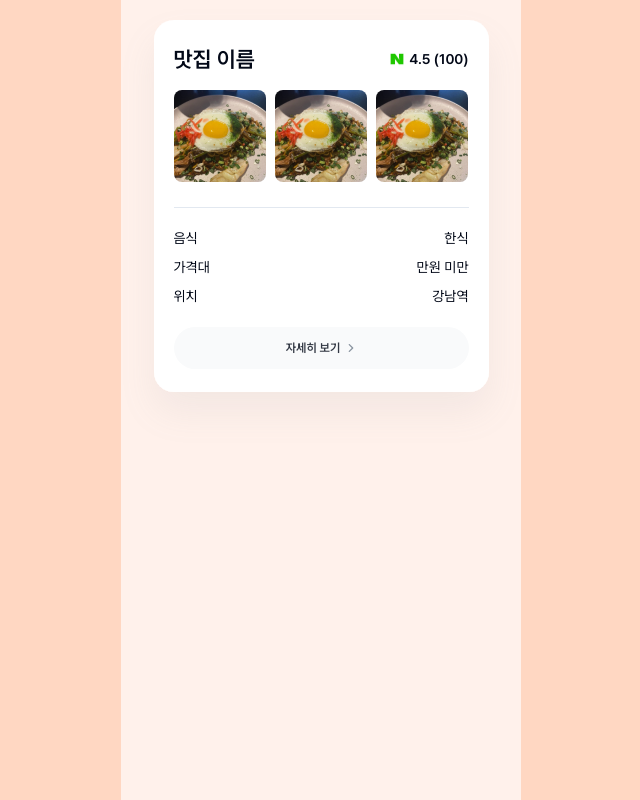
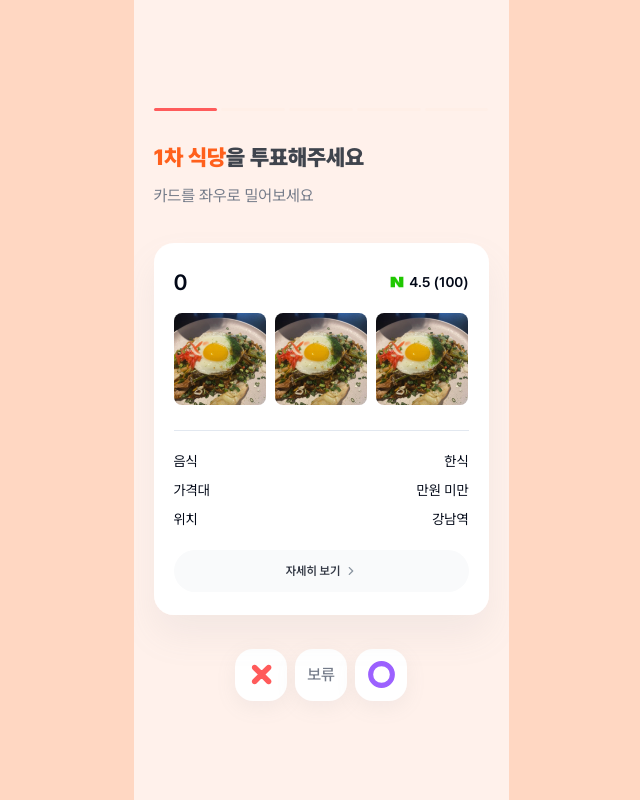
Before and after one commit to mash-up-kr/piikii_web, a Next.js app: page /vote in a window 1280 px wide. Shown: the whole page, without its empty margins (319-959 px from the left). Built offline with nearby package versions, Linux system fonts and the light colour scheme.

Commit message:
feat: add button list and connect swiper handlers

```diff
--- a/app/layout.tsx
+++ b/app/layout.tsx
@@ -26,7 +26,7 @@ export default function RootLayout({
         className={`${Pretendard.className} w-screen flex justify-center bg-primary-200`}
       >
         <ClientProvider>
-          <div className="max-w-[400px] w-full bg-neutral-0 relative h-dvh overflow-y-auto">
+          <div className="max-w-[375px] w-full bg-neutral-0 relative h-dvh overflow-y-auto overflow-x-hidden">
             {children}
           </div>
         </ClientProvider>
--- a/app/vote/components/MotionCard.tsx
+++ b/app/vote/components/MotionCard.tsx
@@ -1,14 +1,16 @@
 "use client";
 
 import { motion, useMotionValue, useTransform } from "framer-motion";
-import { useState } from "react";
+import { useMemo, useState } from "react";
 import { SwipeDirection } from "../model";
 import Image from "next/image";
 import { Z_INDEX } from "@/lib/constants";
 import CardWithImage from "@/components/common/Cards/CardWithImage";
+import { get } from "http";
 
 interface Props {
   index: number;
+  direction: SwipeDirection | null;
   data: any;
   onSwipeCard: (direction: SwipeDirection) => void;
   hideShadow: boolean;
@@ -24,20 +26,19 @@ const variants = {
      * NOTE: custom.exitX 가 0 이면 exitY 값을 설정하여 위로 올라가게 함
      * - 기본적으로 좌우로 이동 할때 exitX 값을 설정해주면서 index 변경을 하는데 exitX 값 설정 없이 index 변경은 "보류"로 인식하기 위한 로직
      */
-    y: custom.exitX ? 0 : custom.exitY,
-    opacity: 0,
-    transition: { duration: 0.3 },
+    y: custom.exitY,
+    opacity: custom.exitX ? 0 : 1,
+    transition: { duration: custom.exitX ? 0.3 : 0.6, ease: "easeIn" },
   }),
 };
 
 export default function MotionCard({
   index,
+  direction,
   onSwipeCard,
   data,
   hideShadow,
 }: Props) {
-  const [exitX, setExitX] = useState(0);
-
   const x = useMotionValue(0);
   const y = useTransform(x, [-250, 0, 250], [-30, 0, -30]);
 
@@ -50,17 +51,26 @@ export default function MotionCard({
 
   const swipeCardOverlayOpacity = useTransform(x, [-150, 0, 150], [0, 1, 0]);
 
-  function handleDragEnd(_: any, info: { offset: { x: number } }) {
+  const exitX = useMemo(() => {
+    if (direction === SwipeDirection.LEFT) return -250;
+    if (direction === SwipeDirection.RIGHT) return 250;
+    return 0;
+  }, [direction]);
+
+  const exitY = useMemo(() => {
+    if (direction === SwipeDirection.UP) return -500;
+    return 0;
+  }, [direction]);
+
+  const handleDragEnd = (_: any, info: { offset: { x: number } }) => {
     if (info.offset.x < -50) {
-      setExitX(-250);
       onSwipeCard(SwipeDirection.LEFT);
     }
 
     if (info.offset.x > 50) {
-      setExitX(250);
       onSwipeCard(SwipeDirection.RIGHT);
     }
-  }
+  };
 
   if (!data) return <></>;
 
@@ -69,7 +79,7 @@ export default function MotionCard({
       {/* Background Overlay */}
       <motion.div
         layout
-        className="w-[335px] h-[372px] rounded-[20px] flex justify-center items-center absolute top-[20px] bg-primary-100"
+        className="w-[335px] h-[372px] rounded-[20px] flex justify-center items-center absolute top-[24px] bg-primary-100"
         exit={{ opacity: 0, transition: { duration: 0.3 } }}
         style={{
           opacity: swipeCardOverlayOpacity,
@@ -79,14 +89,15 @@ export default function MotionCard({
 
       {/* Main Motion Card Component */}
       <motion.div
-        className="w-[335px] h-[372px] rounded-[20px] flex justify-center items-center absolute top-[20px]"
+        key={index}
+        className="w-[335px] h-[372px] rounded-[20px] flex justify-center items-center absolute top-[24px]"
         layout
         initial="initial"
         animate="animate"
         exit="exit"
         custom={{
           exitX,
-          exitY: 100,
+          exitY,
         }}
         drag="x"
         dragConstraints={{ top: 0, right: 0, bottom: 0, left: 0 }}
@@ -103,7 +114,7 @@ export default function MotionCard({
         whileDrag={{ cursor: "grabbing" }}
       >
         <CardWithImage
-          place="맛집 이름"
+          place={index.toString()}
           rating="4.5"
           reviewCount={100}
           images={["/png/food.png", "/png/food.png", "/png/food.png"]}
@@ -113,6 +124,7 @@ export default function MotionCard({
             { label: "위치", value: "강남역" },
           ]}
           noShadow={hideShadow}
+          cardClassName=""
         />
 
         <motion.div
--- /dev/null
+++ b/app/vote/components/MotionCardActionButtons.tsx
@@ -0,0 +1,52 @@
+import { Button } from "@/components/common/Button/Button";
+import { cn } from "@/lib/utils";
+import { SwipeDirection } from "../model";
+import Image from "next/image";
+
+const ICON_BUTTON_CLASSNAME =
+  "bg-neutral-0 !w-[52px] !h-[52px] flex justify-center items-center !p-0 rounded-[18px] shadow-s" as const;
+
+interface Props {
+  onClickButton: (direction: SwipeDirection) => void;
+}
+
+export default function MotionCardActionButtons({ onClickButton }: Props) {
+  return (
+    <div className="flex justify-center items-center gap-x-[8px]">
+      <Button
+        className={cn(
+          "hover:bg-secondary-dislike-100 active:bg-secondary-dislike-200",
+          ICON_BUTTON_CLASSNAME
+        )}
+        onClick={() => onClickButton(SwipeDirection.LEFT)}
+      >
+        <Image src="/svg/icon-x-mono.svg" width={27} height={27} alt="X" />
+      </Button>
+      <Button
+        className={cn(
+          "text-black-16 hover:bg-neutral-500 active:bg-neutral-600 group",
+          ICON_BUTTON_CLASSNAME
+        )}
+        onClick={() => onClickButton(SwipeDirection.UP)}
+      >
+        <span className="text-neutral-600 group-hover:text-neutral-0">
+          보류
+        </span>
+      </Button>
+      <Button
+        className={cn(
+          " hover:bg-secondary-like-100 active:bg-secondary-like-200",
+          ICON_BUTTON_CLASSNAME
+        )}
+        onClick={() => onClickButton(SwipeDirection.RIGHT)}
+      >
+        <Image
+          src="/svg/icon-circle-empty-mono.svg"
+          width={27}
+          height={27}
+          alt="O"
+        />
+      </Button>
+    </div>
+  );
+}
--- a/app/vote/components/MotionCardContainer.tsx
+++ b/app/vote/components/MotionCardContainer.tsx
@@ -1,52 +1,72 @@
 "use client";
 
-import { useCallback, useState } from "react";
+import { useCallback, useEffect, useState } from "react";
 import MotionCard from "./MotionCard";
 import { AnimatePresence } from "framer-motion";
 import { SwipeDirection } from "../model";
+import Image from "next/image";
+import { Button } from "@/components/common/Button/Button";
+import { cn } from "@/lib/utils";
+import MotionCardActionButtons from "./MotionCardActionButtons";
 
 interface Props {
   cardList: any[];
   onUpdateCardList: (cardList: any[]) => void;
 }
 
-export default function MotionCardContainer({ cardList }: Props) {
-  const [curIndex, setCurIndex] = useState(0);
+type SwipedCount = number;
+type SwipeState = [SwipeDirection, SwipedCount];
 
-  const handleSwipeCard = useCallback(
-    (direction: SwipeDirection) => {
-      setCurIndex(curIndex + 1);
-    },
-    [curIndex]
-  );
+export default function MotionCardContainer({
+  cardList,
+  onUpdateCardList,
+}: Props) {
+  const [swipedDirection, setSwipedDirection] = useState<SwipeState>([
+    SwipeDirection.NONE,
+    0,
+  ]);
+
+  const [curCardIndex, setCurCardIndex] = useState(0);
+
+  const handleSwipeCard = useCallback((direction: SwipeDirection) => {
+    setSwipedDirection((prev) => [direction, prev[1] + 1]);
+  }, []);
+
+  useEffect(() => {
+    if (swipedDirection[0] === SwipeDirection.NONE) return;
+
+    setCurCardIndex((prev) => prev + 1);
+  }, [swipedDirection]);
 
   return (
-    <div className="flex h-[450px] justify-center pt-[20px] relative overflow-x-hidden">
-      {curIndex <= cardList.length && (
+    <>
+      <div className="flex h-[430px] w-full justify-center pt-[24px] pb-[32px] relative">
+        {curCardIndex <= cardList.length && (
           <AnimatePresence initial={false}>
             <MotionCard
-            key={curIndex + 2}
-            index={curIndex + 2}
+              key={curCardIndex + 1}
+              index={curCardIndex + 1}
+              direction={swipedDirection[0]}
               onSwipeCard={handleSwipeCard}
-            data={cardList[curIndex + 2] ?? null}
+              data={cardList[curCardIndex + 1] ?? null}
               hideShadow={false}
             />
             <MotionCard
-            key={curIndex + 1}
-            index={curIndex + 1}
+              key={curCardIndex}
+              index={curCardIndex}
+              direction={swipedDirection[0]}
               onSwipeCard={handleSwipeCard}
-            data={cardList[curIndex + 1] ?? null}
-            hideShadow={true}
-          />
-          <MotionCard
-            key={curIndex}
-            index={curIndex}
-            onSwipeCard={handleSwipeCard}
-            data={cardList[curIndex] ?? null}
+              data={cardList[curCardIndex] ?? null}
               hideShadow={true}
             />
           </AnimatePresence>
         )}
       </div>
+
+      {/* Action Buttons */}
+      <MotionCardActionButtons
+        onClickButton={(direction) => handleSwipeCard(direction)}
+      />
+    </>
   );
 }
--- a/app/vote/model/index.ts
+++ b/app/vote/model/index.ts
@@ -1,4 +1,6 @@
 export enum SwipeDirection {
   LEFT = "left",
   RIGHT = "right",
+  UP = "up",
+  NONE = "none",
 }
--- a/app/vote/page.tsx
+++ b/app/vote/page.tsx
@@ -1,26 +1,77 @@
-import MotionCard from "./components/MotionCard";
+"use client";
+
+import Step from "@/components/common/Step";
 import MotionCardContainer from "./components/MotionCardContainer";
+import Title from "@/components/common/Title";
+import { useState } from "react";
+import { Button } from "@/components/common/Button/Button";
+import Image from "next/image";
+import { Z_INDEX } from "@/lib/constants";
+
+const TEMP_DATA = [
+  {
+    id: 1,
+    stageName: "1차 식당",
+    image: "https://via.placeholder.com/300",
+  },
+  {
+    id: 2,
+    stageName: "2차 술집",
+    image: "https://via.placeholder.com/300",
+  },
+  {
+    id: 3,
+    stageName: "3차 카페",
+    image: "https://via.placeholder.com/300",
+  },
+  {
+    id: 4,
+    stageName: "4차 멍멍",
+    image: "https://via.placeholder.com/300",
+  },
+  {
+    id: 5,
+    stageName: "5차 냥냥",
+    image: "https://via.placeholder.com/300",
+  },
+];
 
 export default function Page() {
+  const [curStageIndex, setCurStageIndex] = useState<number>(0);
+
   return (
-    <div className="h-dvh bg-primary-100">
-      {/* Header Progress */}
-      {/* - 차수 기준 */}
+    <div className="h-dvh bg-primary-100 pt-[8px] flex flex-col justify-center">
+      {/* Header */}
+      <div className="relative px-[20px]" style={{ zIndex: Z_INDEX.HEADER }}>
+        {/* Step */}
+        <Step curStep={curStageIndex} totalSteps={TEMP_DATA.length} />
 
-      {/* Title Section */}
-      {/* - 현 차수 기준으로 타이틀 렌더링 */}
+        {/* Title */}
+        <div className="h-[77px] flex items-start mt-[31px]">
+          <Title
+            title={
+              <span className="text-neutral-700">
+                <span className="text-primary-700">1차 식당</span>을
+                투표해주세요
+              </span>
+            }
+            titleClassName="text-black-22"
+            subtitle="카드를 좌우로 밀어보세요"
+            subtitleClassName="text-neutral-600"
+          />
+        </div>
+      </div>
 
       {/* Card Section */}
       {/* - 카드는 현 차수 기준으로 로드 후 보류가 있으면 그 다음 보류 처리 */}
+      <div className="flex justify-center items-center w-full flex-col">
         <MotionCardContainer
           cardList={[1, 2, 3, 4, 5]}
           onUpdateCardList={function (cardList: any[]): void {
             throw new Error("Function not implemented.");
           }}
         />
-
-      {/* Action Buttons */}
-      {/* - X, 보류, O */}
+      </div>
     </div>
   );
 }
--- a/components/common/Cards/CardWithImage.tsx
+++ b/components/common/Cards/CardWithImage.tsx
@@ -13,6 +13,7 @@ export const CardWithImage: React.FC<CardInfoProps> = ({
   images,
   info,
   noShadow,
+  cardClassName,
 }) => {
   const router = useRouter();
 
@@ -20,7 +21,8 @@ export const CardWithImage: React.FC<CardInfoProps> = ({
     <Card
       className={cn(
         "flex flex-col items-center w-[335px] max-h-[372px] py-[24px] rounded-xl border-0",
-        noShadow && "shadow-none"
+        noShadow && "shadow-none",
+        cardClassName
       )}
     >
       <div className="flex flex-col w-[295px] h-[139px]">
--- a/lib/constants.ts
+++ b/lib/constants.ts
@@ -1,4 +1,5 @@
 export const Z_INDEX = {
   MOTION_CARD: 500,
+  HEADER: 100,
   BACKGROUND: 0,
 } as const;
--- a/model/index.ts
+++ b/model/index.ts
@@ -16,6 +16,7 @@ export interface CardInfoProps {
   info?: { label: string; value: string }[];
   onButtonClick?: () => void;
   noShadow?: boolean;
+  cardClassName?: string;
 }
 
 export interface ImgProps {
--- a/tailwind.config.ts
+++ b/tailwind.config.ts
@@ -97,6 +97,7 @@ const config = {
       boxShadow: {
         l: "0px 20px 36px 0px rgba(139, 149, 161, 0.10)",
         s: "0px 6px 20px 0px rgba(139, 149, 161, 0.10)",
+        xl: "0px 20px 36px 0px rgba(139, 149, 161, 0.10);",
       },
       borderRadius: {
         "2xl": "25px",
@@ -104,9 +105,6 @@ const config = {
         lg: "var(--radius)",
         md: "calc(var(--radius) - 2px)",
         sm: "calc(var(--radius) - 4px)",
-      },
-      boxShadow: {
-        xl: "0px 20px 36px 0px rgba(139, 149, 161, 0.10);",
       },
       keyframes: {
         "accordion-down": {
```
Also changed, not shown: public/svg/icon-circle-empty-mono.svg (added), public/svg/icon-x-mono.svg. Lines whose indentation alone changed are shown as unchanged.
